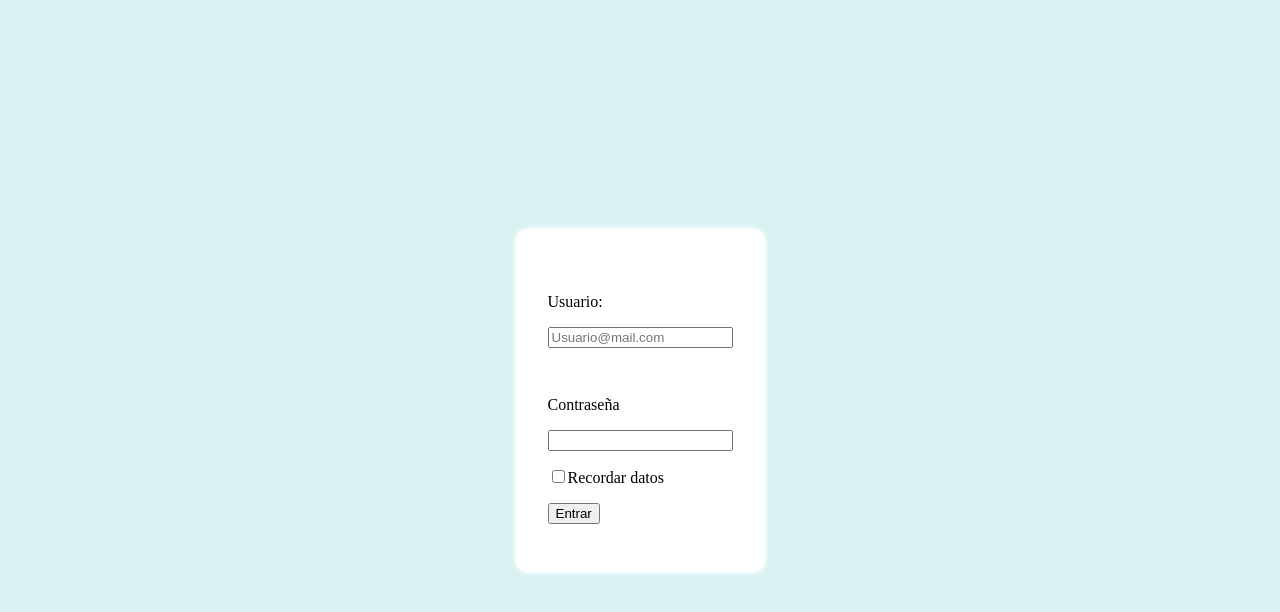
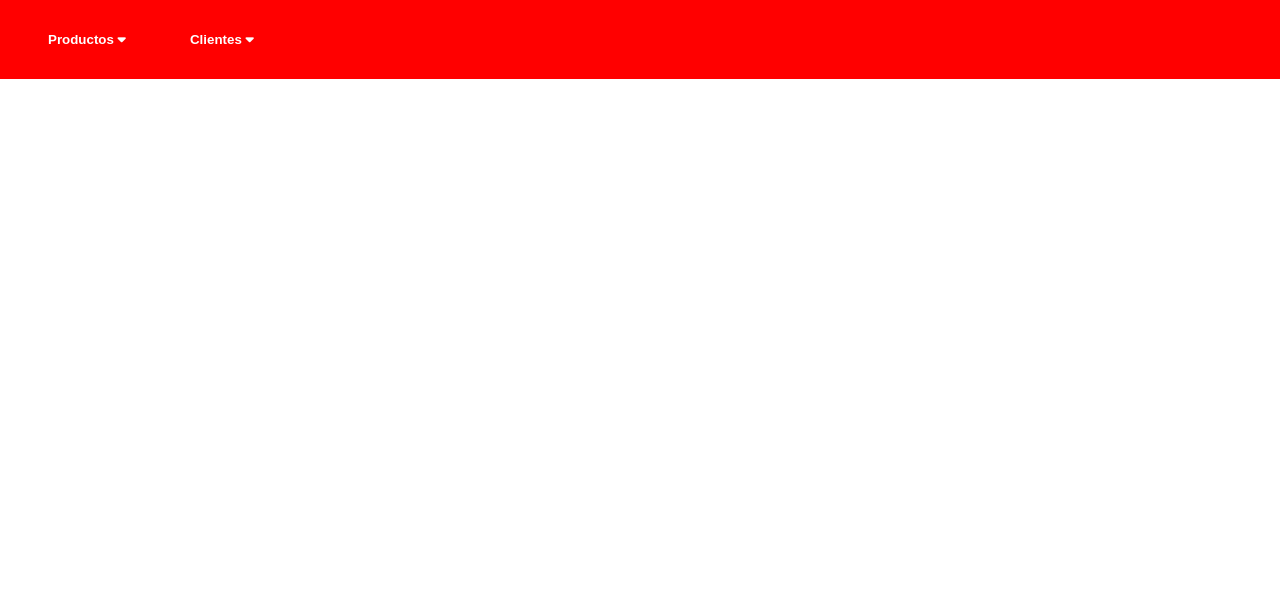
Before and after one commit to alanicio/react_commerce_administrator, a React (Create React App) app: page / in a window 1280 px wide. Shown: the top 612 px of the page. Built offline with nearby package versions, Linux system fonts and the light colour scheme.

Commit message:
navbar dropdown layout done

```diff
--- a/package.json
+++ b/package.json
@@ -10,6 +10,7 @@
     "@testing-library/user-event": "^12.6.0",
     "react": "^17.0.1",
     "react-dom": "^17.0.1",
+    "react-router-dom": "^5.2.0",
     "react-scripts": "4.0.1",
     "web-vitals": "^0.2.4"
   },
--- a/public/index.html
+++ b/public/index.html
@@ -24,7 +24,12 @@
       work correctly both with client-side routing and a non-root public URL.
       Learn how to configure a non-root public URL by running `npm run build`.
     -->
-    <title>React App</title>
+    <script
+      src="https://kit.fontawesome.com/104915c1ae.js"
+      crossorigin="anonymous"
+    ></script>
+
+    <title>Administrador de comercio</title>
   </head>
   <body>
     <noscript>You need to enable JavaScript to run this app.</noscript>
--- a/src/App.js
+++ b/src/App.js
@@ -1,11 +1,17 @@
 import React from 'react'
+import { BrowserRouter, Route, Switch } from 'react-router-dom';
+import Header from './components/Header/Header';
 import Login from './components/Login'
 
 function App() {
   return (
-    <>
-      <Login />
-    </>
+    <BrowserRouter>
+
+      <Switch>
+        {/* <Route exact path="/login" component={Login} /> */}
+        <Route exact path="/" component={Header} />
+      </Switch>
+    </BrowserRouter>
   );
 }
 
--- /dev/null
+++ b/src/components/Header/Header.jsx
@@ -0,0 +1,31 @@
+import React from 'react'
+import { Navbar, NavDropdown } from './styled'
+
+const Header = () => {
+  return (
+    <Navbar>
+      <NavDropdown>
+        <button type="button">
+          Productos <i className="fas fa-caret-down"></i>
+        </button>
+        <ul>
+          <li>Agregar Producto</li>
+          <li>Mostrar Productos</li>
+        </ul>
+      </NavDropdown>
+
+      <NavDropdown>
+        <button type="button">
+          Clientes <i className="fas fa-caret-down"></i>
+        </button>
+        <ul>
+          <li>Agregar Cliente</li>
+          <li>Mostrar Clientes</li>
+        </ul>
+      </NavDropdown>
+
+    </Navbar>
+  )
+}
+
+export default Header
--- /dev/null
+++ b/src/components/Header/index.js
@@ -0,0 +1,3 @@
+import Header from "./Header";
+
+export default Header;
--- /dev/null
+++ b/src/components/Header/styled.js
@@ -0,0 +1,48 @@
+import styled from "@emotion/styled";
+
+
+export const Navbar = styled.header`
+  background-color: red;
+  display: flex;
+  padding: 1rem 2rem;
+`;
+
+export const NavDropdown = styled.div`
+  margin-right: 2rem;
+  button {
+    background-color: transparent;
+    padding: 1rem 1rem;
+    color: white;
+    border: none;
+    font-weight: bold;
+    cursor: pointer;
+  }
+
+  ul {
+    position: absolute;
+    display:none;
+    background-color: white;
+    list-style-type:none;
+    padding: 0;
+    margin: 0;
+    margin-top: -10px;
+    margin-left: 1rem;
+    z-index:1;
+    border-radius: 8px;
+    border: 1px gray solid;
+  }
+
+  li {
+    border-radius: 4px;
+    padding: 1rem;
+    &:hover {
+      background-color: black;
+      color: white;
+      cursor: pointer;
+    }
+  }
+
+  &:hover ul, ul:hover ul {
+    display: block;
+  }
+`;
```
Also changed, not shown: 2 other files (tests, documents, lock files or other folders).
